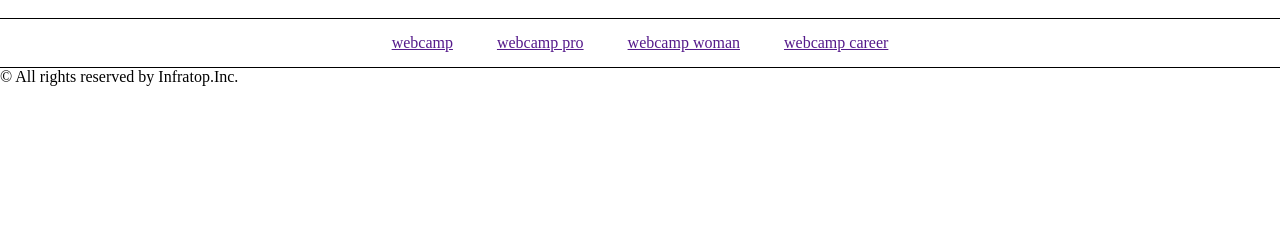
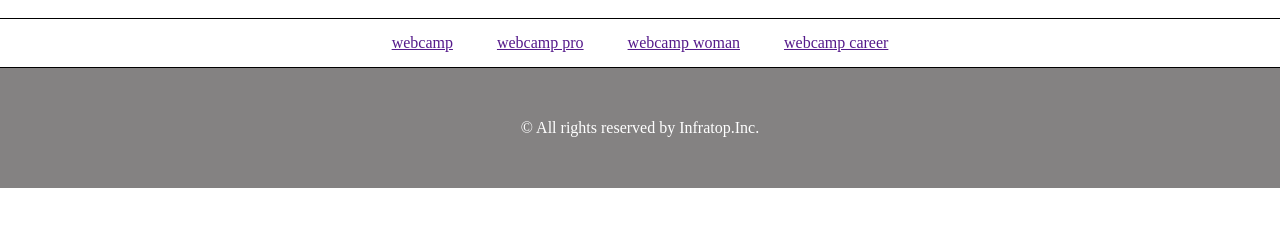
Before and after one commit to masaya-31/practice_1-5, a plain HTML site: page index.html in a window 1280 px wide. Shown: the part 59-286 px from the top of the page. Drawn offline with Linux system fonts and the light colour scheme.

Commit message:
[Add]1-5 footerの追加

```diff
--- a/index.html
+++ b/index.html
@@ -31,7 +31,7 @@
     <div class="main">
     </div>
 
-    <footer>
+    <footer class="footer-text">
       © All rights reserved by Infratop.Inc.
     </footer>
 
--- a/style.css
+++ b/style.css
@@ -24,3 +24,15 @@ header {
   display: inline-block;
   margin: 0 20px;
 }
+
+footer {
+  width: 100%;
+  height: 120px;
+  text-align: center;
+  line-height: 120px;
+  background-color: #848282;
+}
+
+.footer-text {
+  color: #fff;
+}
```
